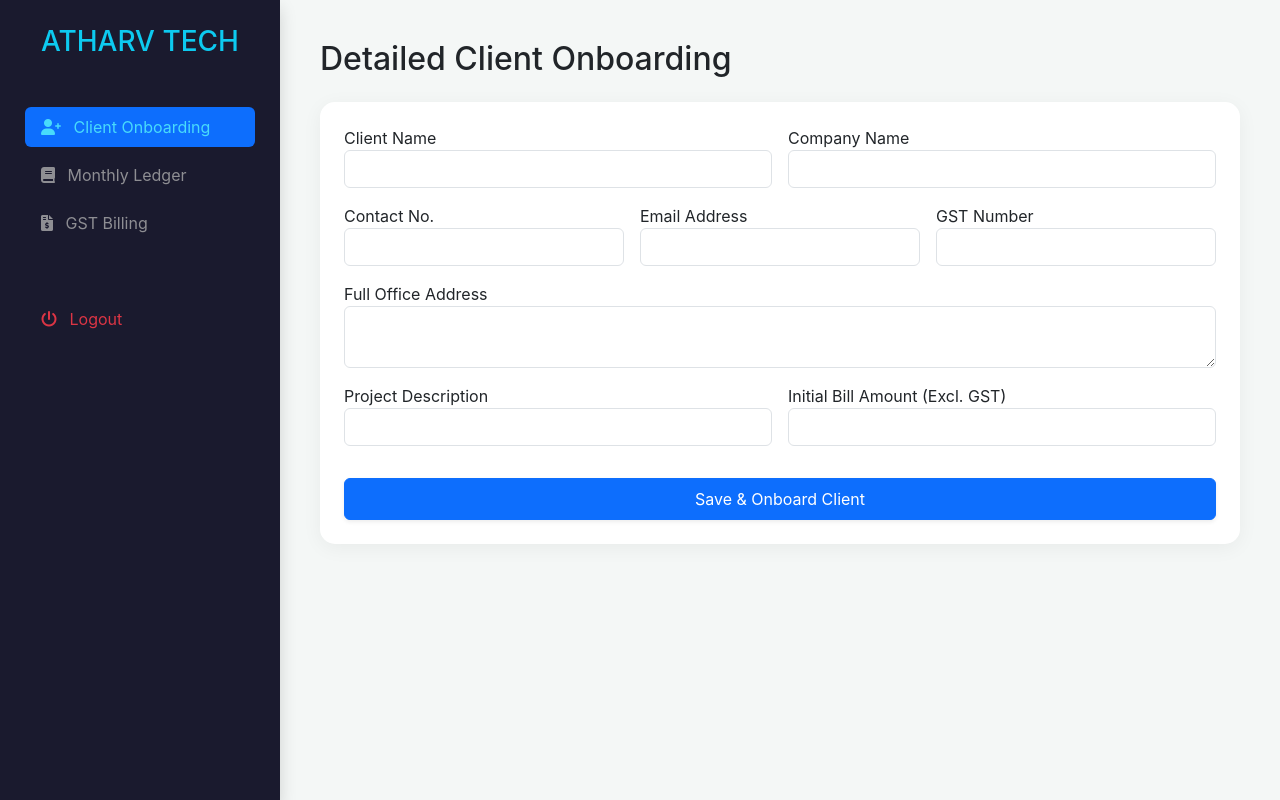
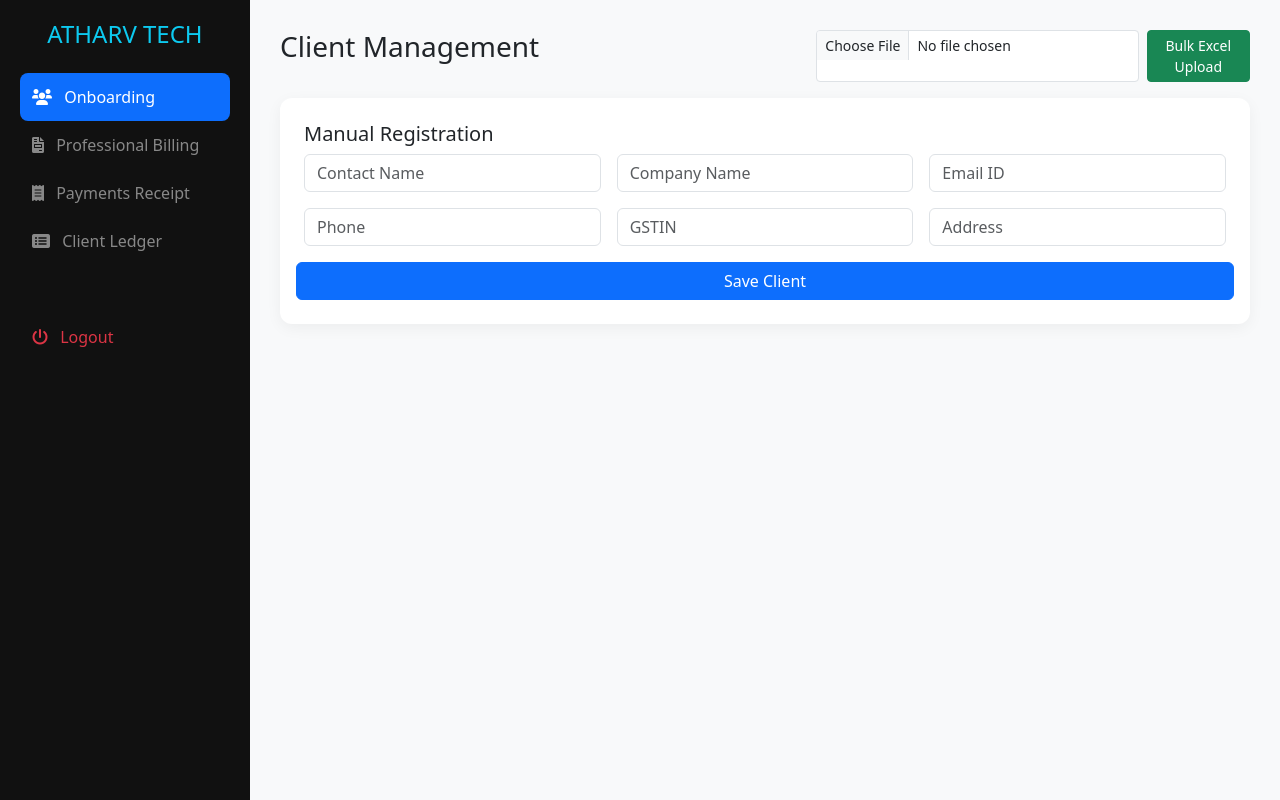
Before and after one commit to careatc1-pixel/Atharv_ERP, a Flask app: page /admin in a window 1280 px wide. Run offline with Flask 3, Linux system fonts and the light colour scheme; the visitor is signed in with stand-in values (Sample User, id 1).

Commit message:
Update admin.html

```diff
--- a/templates/admin.html
+++ b/templates/admin.html
@@ -1,99 +1,108 @@
 <!DOCTYPE html>
-<html lang="en">
+<html>
 <head>
-    <meta charset="UTF-8">
-    <title>Atharv Tech ERP</title>
+    <title>Atharv Tech ERP Pro</title>
     <link rel="stylesheet" href="https://cdn.jsdelivr.net/npm/bootstrap@5.3.0/dist/css/bootstrap.min.css">
     <link rel="stylesheet" href="https://cdnjs.cloudflare.com/ajax/libs/font-awesome/6.0.0/css/all.min.css">
     <style>
-        :root { --nav-bg: #1a1a2e; --accent: #48dbfb; }
-        body { background: #f4f7f6; font-family: 'Inter', sans-serif; }
-        .sidebar { width: 280px; height: 100vh; position: fixed; background: var(--nav-bg); color: white; padding: 25px; }
-        .main-content { margin-left: 280px; padding: 40px; }
-        .nav-link { color: #8e8e93; border-radius: 10px; margin-bottom: 8px; transition: 0.3s; border:none; background:none; width:100%; text-align:left; }
-        .nav-link:hover, .nav-link.active { background: #16213e; color: var(--accent) !important; }
-        .card { border: none; border-radius: 15px; box-shadow: 0 4px 20px rgba(0,0,0,0.05); }
+        .sidebar { width: 250px; height: 100vh; position: fixed; background: #111; color: #fff; padding: 20px; }
+        .main { margin-left: 250px; padding: 30px; background: #f8f9fa; min-height: 100vh; }
+        .nav-link { color: #888; border:none; background:none; width:100%; text-align:left; padding: 12px; }
+        .nav-link.active { background: #333; color: #0dcaf0; border-radius: 8px; }
+        .card { border: none; border-radius: 12px; box-shadow: 0 4px 15px rgba(0,0,0,0.05); }
     </style>
 </head>
 <body>
-
-<div class="sidebar shadow">
-    <h3 class="text-info mb-5 text-center font-weight-bold">ATHARV TECH</h3>
-    <div class="nav flex-column nav-pills" id="v-pills-tab" role="tablist">
-        <button class="nav-link active" data-bs-toggle="pill" data-bs-target="#onboard"><i class="fas fa-user-plus me-2"></i> Client Onboarding</button>
-        <button class="nav-link" data-bs-toggle="pill" data-bs-target="#ledger"><i class="fas fa-book me-2"></i> Monthly Ledger</button>
-        <button class="nav-link" data-bs-toggle="pill" data-bs-target="#billing"><i class="fas fa-file-invoice-dollar me-2"></i> GST Billing</button>
+    <div class="sidebar">
+        <h4 class="text-info text-center mb-4">ATHARV TECH</h4>
+        <div class="nav flex-column nav-pills">
+            <button class="nav-link active" data-bs-toggle="pill" data-bs-target="#t1"><i class="fas fa-users me-2"></i> Onboarding</button>
+            <button class="nav-link" data-bs-toggle="pill" data-bs-target="#t2"><i class="fas fa-file-invoice me-2"></i> Professional Billing</button>
+            <button class="nav-link" data-bs-toggle="pill" data-bs-target="#t3"><i class="fas fa-receipt me-2"></i> Payments Receipt</button>
+            <button class="nav-link" data-bs-toggle="pill" data-bs-target="#t4"><i class="fas fa-list-alt me-2"></i> Client Ledger</button>
             <a href="/logout" class="nav-link text-danger mt-5"><i class="fas fa-power-off me-2"></i> Logout</a>
         </div>
     </div>
 
-<div class="main-content">
+    <div class="main">
         <div class="tab-content">
-        <div class="tab-pane fade show active" id="onboard">
-            <h2 class="mb-4">Detailed Client Onboarding</h2>
-            <div class="card p-4">
+            <div class="tab-pane fade show active" id="t1">
+                <div class="d-flex justify-content-between"><h3>Client Management</h3>
+                    <form action="/bulk-upload" method="POST" enctype="multipart/form-data" class="d-flex">
+                        <input type="file" name="file" class="form-control form-control-sm me-2">
+                        <button class="btn btn-sm btn-success">Bulk Excel Upload</button>
+                    </form>
+                </div>
+                <div class="card p-4 mt-3">
+                    <h5>Manual Registration</h5>
                     <form action="/add-client" method="POST" class="row g-3">
-                    <div class="col-md-6"><label>Client Name</label><input type="text" name="name" class="form-control" required></div>
-                    <div class="col-md-6"><label>Company Name</label><input type="text" name="company" class="form-control" required></div>
-                    <div class="col-md-4"><label>Contact No.</label><input type="text" name="contact" class="form-control"></div>
-                    <div class="col-md-4"><label>Email Address</label><input type="email" name="email" class="form-control"></div>
-                    <div class="col-md-4"><label>GST Number</label><input type="text" name="gst" class="form-control"></div>
-                    <div class="col-md-12"><label>Full Office Address</label><textarea name="address" class="form-control" rows="2"></textarea></div>
-                    <div class="col-md-6"><label>Project Description</label><input type="text" name="project" class="form-control"></div>
-                    <div class="col-md-6"><label>Initial Bill Amount (Excl. GST)</label><input type="number" name="bill" class="form-control"></div>
-                    <div class="col-12"><button class="btn btn-primary w-100 py-2 mt-3 shadow-sm">Save & Onboard Client</button></div>
+                        <div class="col-md-4"><input type="text" name="name" class="form-control" placeholder="Contact Name" required></div>
+                        <div class="col-md-4"><input type="text" name="company" class="form-control" placeholder="Company Name" required></div>
+                        <div class="col-md-4"><input type="email" name="email" class="form-control" placeholder="Email ID"></div>
+                        <div class="col-md-4"><input type="text" name="contact" class="form-control" placeholder="Phone"></div>
+                        <div class="col-md-4"><input type="text" name="gst" class="form-control" placeholder="GSTIN"></div>
+                        <div class="col-md-4"><input type="text" name="address" class="form-control" placeholder="Address"></div>
+                        <button class="btn btn-primary">Save Client</button>
                     </form>
                 </div>
             </div>
 
-        <div class="tab-pane fade" id="ledger">
-            <h2 class="mb-4">Vendor & Client Ledger</h2>
-            <div class="card p-3 table-responsive">
-                <table class="table table-hover align-middle border">
-                    <thead class="table-dark">
-                        <tr><th>Company</th><th>Project</th><th>Total (Incl. 18% GST)</th><th>Paid</th><th>Outstanding</th><th>Update Payment</th></tr>
-                    </thead>
+            <div class="tab-pane fade" id="t2">
+                <h3>Create GST Invoice</h3>
+                <div class="card p-4 mt-3">
+                    <form action="/create-bill" method="POST" class="row g-3">
+                        <div class="col-md-6"><label>Select Client</label>
+                            <select name="client_id" class="form-select">
+                                {% for c in clients %}<option value="{{c.id}}">{{c.company}}</option>{% endfor %}
+                            </select>
+                        </div>
+                        <div class="col-md-6"><label>Service Description</label><input type="text" name="service" class="form-control" required></div>
+                        <div class="col-md-3"><label>Base Amount</label><input type="number" name="amount" class="form-control" required></div>
+                        <div class="col-md-3"><label>Discount (Rs)</label><input type="number" name="discount" class="form-control" value="0"></div>
+                        <div class="col-md-3"><label>GST %</label><input type="number" name="gst_rate" class="form-control" value="18"></div>
+                        <div class="col-md-3 mt-4 text-end"><button class="btn btn-info w-100">Generate & Save Bill</button></div>
+                    </form>
+                </div>
+            </div>
+
+            <div class="tab-pane fade" id="t3">
+                <h3>Payment In/Out</h3>
+                <div class="card p-4 mt-3">
+                    <form action="/add-payment" method="POST" class="row g-3">
+                        <div class="col-md-4">
+                            <select name="client_id" class="form-select">
+                                {% for c in clients %}<option value="{{c.id}}">{{c.company}}</option>{% endfor %}
+                            </select>
+                        </div>
+                        <div class="col-md-4"><input type="number" name="amount" class="form-control" placeholder="Amount Paid"></div>
+                        <div class="col-md-4"><input type="text" name="note" class="form-control" placeholder="Payment Note (e.g. UPI/Cheque)"></div>
+                        <button class="btn btn-success">Record Payment</button>
+                    </form>
+                </div>
+            </div>
+
+            <div class="tab-pane fade" id="t4">
+                <h3>Accounting Ledger</h3>
+                <div class="card p-3 mt-3">
+                    <table class="table table-hover border">
+                        <thead class="table-dark"><tr><th>Date</th><th>Client</th><th>Type</th><th>Desc</th><th>Amount</th><th>Invoice</th></tr></thead>
                         <tbody>
-                        {% for client in clients %}
+                            {% for t in txs %}
                             <tr>
-                            <td><strong>{{ client.company_name }}</strong></td>
-                            <td>{{ client.project_name }}</td>
-                            <td>₹{{ (client.total_bill * 1.18)|round(2) }}</td>
-                            <td class="text-success font-weight-bold">₹{{ client.paid_amount }}</td>
-                            <td class="text-danger font-weight-bold">₹{{ ((client.total_bill * 1.18) - client.paid_amount)|round(2) }}</td>
-                            <td>
-                                <form action="/update-payment/{{client.id}}" method="POST" class="d-flex">
-                                    <input type="number" name="paid" value="{{client.paid_amount}}" class="form-control form-control-sm me-1 w-75">
-                                    <button class="btn btn-sm btn-success">Save</button>
-                                </form>
-                            </td>
+                                <td>{{ t.date.strftime('%d-%m-%Y') }}</td>
+                                <td>{{ t.client_id }}</td>
+                                <td><span class="badge {{ 'bg-warning' if t.type=='Invoice' else 'bg-success' }}">{{ t.type }}</span></td>
+                                <td>{{ t.description }}</td>
+                                <td>₹{{ t.amount }}</td>
+                                <td>{% if t.type == 'Invoice' %}<a href="/download-invoice/{{t.id}}" class="btn btn-sm btn-outline-danger">Download PDF</a>{% endif %}</td>
                             </tr>
                             {% endfor %}
                         </tbody>
                     </table>
                 </div>
             </div>
-
-        <div class="tab-pane fade" id="billing">
-            <h2 class="mb-4">Professional GST Billing</h2>
-            <div class="row">
-                {% for client in clients %}
-                <div class="col-md-4">
-                    <div class="card mb-4 p-3 border-start border-info border-5">
-                        <h5 class="mb-1 text-primary">{{ client.company_name }}</h5>
-                        <p class="small text-muted mb-3">{{ client.email }}</p>
-                        <div class="d-flex justify-content-between align-items-center">
-                            <span class="badge bg-light text-dark">Val: ₹{{ (client.total_bill * 1.18)|round(2) }}</span>
-                            <a href="/download-invoice/{{client.id}}" class="btn btn-sm btn-outline-danger"><i class="fas fa-file-pdf me-1"></i> Invoice</a>
         </div>
     </div>
-                </div>
-                {% endfor %}
-            </div>
-        </div>
-    </div>
-</div>
-
     <script src="https://cdn.jsdelivr.net/npm/bootstrap@5.3.0/dist/js/bootstrap.bundle.min.js"></script>
 </body>
 </html>
```
Lines whose indentation alone changed are shown as unchanged.
